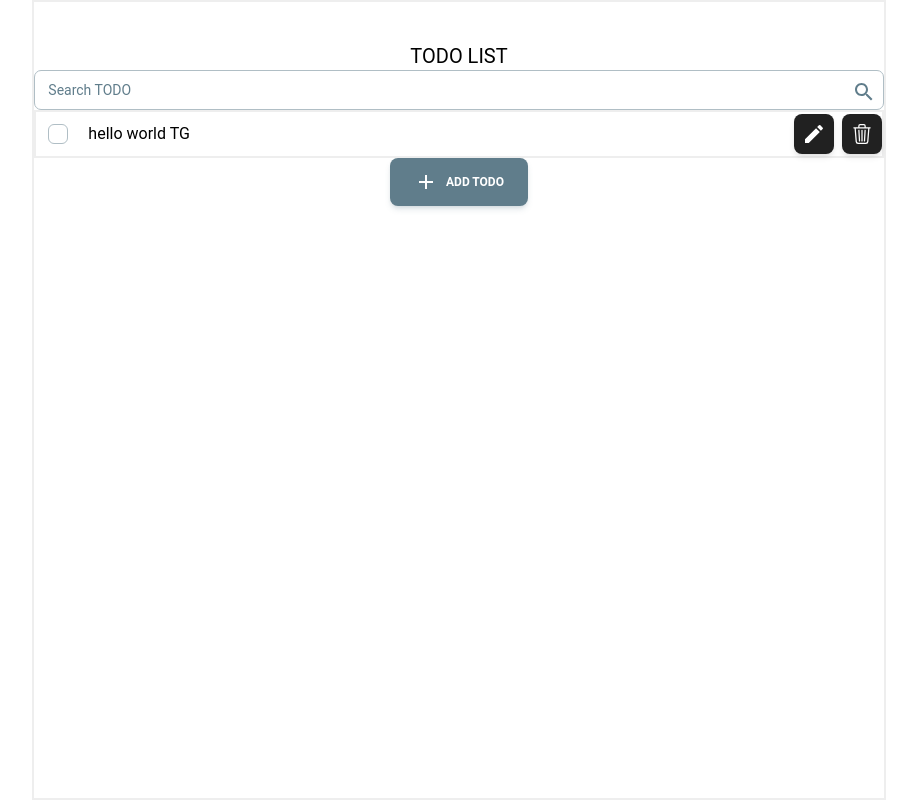
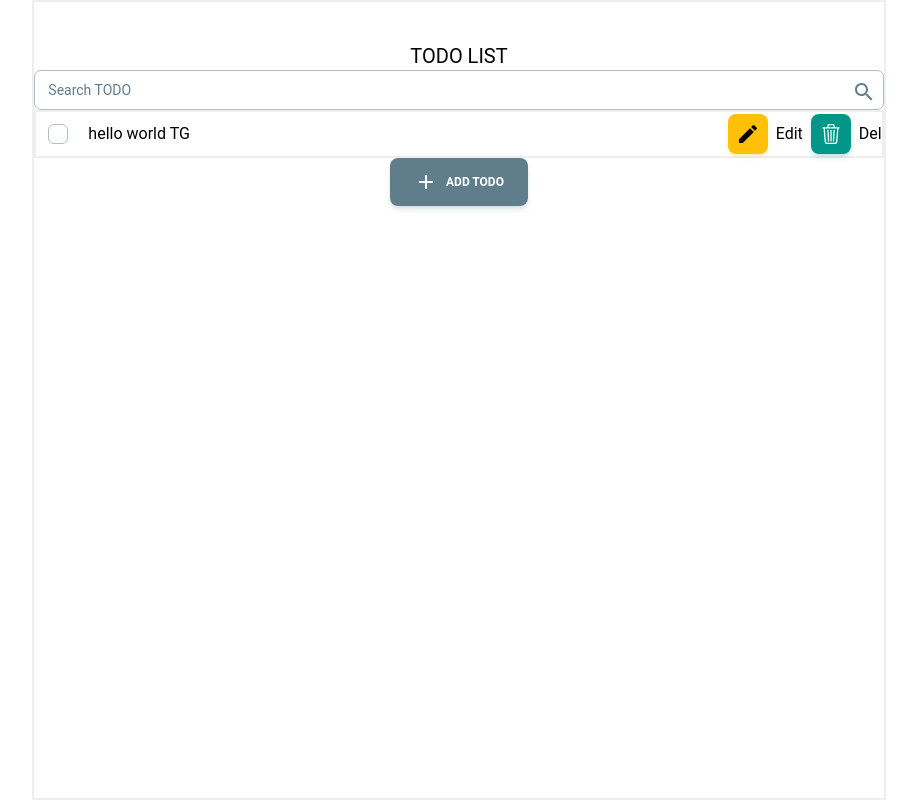
Before and after one commit to 82orez/inflearn-supabase-todo-list, a Next.js app: page / in a window 1280 px wide. Shown: the whole page, without its empty margins (181-1098 px from the left). Built offline with nearby package versions, Linux system fonts and the light colour scheme.

Commit message:
ui completed-1

```diff
--- a/src/app/layout.tsx
+++ b/src/app/layout.tsx
@@ -1,3 +1,4 @@
+import { ReactNode } from "react";
 import type { Metadata } from "next";
 import localFont from "next/font/local";
 import "./globals.css";
@@ -22,7 +23,7 @@ export const metadata: Metadata = {
 export default function RootLayout({
   children,
 }: Readonly<{
-  children: React.ReactNode;
+  children: ReactNode;
 }>) {
   return (
     <html lang="ko">
--- a/src/app/ui.tsx
+++ b/src/app/ui.tsx
@@ -9,7 +9,7 @@ import AddIcon from "@mui/icons-material/Add";
 export default function Ui() {
   return (
     <div className={"border-2 w-2/3 mx-auto flex flex-col items-center py-10 h-screen"}>
-      <h1 className={"text-xl"}>TODO LIST</h1>
+      <div className={"text-xl"}>TODO LIST</div>
 
       {/*@ts-ignore*/}
       <Input label="Search TODO" icon={<SearchIcon />} placeholder={"Search TODO"} />
--- a/src/components/todo.tsx
+++ b/src/components/todo.tsx
@@ -1,9 +1,9 @@
 "use client";
 
+import { useRef, useState } from "react";
 import { Checkbox, IconButton } from "@material-tailwind/react";
 import CreateIcon from "@mui/icons-material/Create";
 import { BsTrash3 } from "react-icons/bs";
-import { useState } from "react";
 import { LuSave } from "react-icons/lu";
 
 interface Props {
@@ -15,11 +15,12 @@ export default function Todo({ id }: Props) {
   const [completed, setCompleted] = useState(false);
   const [value, setValue] = useState("hello world TG");
 
+  const inputRef = useRef<HTMLInputElement>(null);
+
   return (
     <div className={"border-2 w-full flex justify-center items-center gap-2"}>
       {/* @ts-ignore*/}
-      <Checkbox checked={completed} onClick={() => setCompleted(!completed)} />
-
+      <Checkbox checked={completed} color={"indigo"} onChange={(e) => setCompleted(e.target.checked)} />
       <div className={"grow"}>
         {isEditing ? (
           <input
@@ -28,12 +29,12 @@ export default function Todo({ id }: Props) {
             value={value}
             onChange={(e) => setValue(e.target.value)}
             placeholder={"할 일을 입력해 주세요."}
+            ref={inputRef}
           />
         ) : (
           <div className={`${completed && "line-through"}`}>{value}</div>
         )}
       </div>
-
       {isEditing ? (
         <>
           {/*@ts-ignore*/}
@@ -43,23 +44,27 @@ export default function Todo({ id }: Props) {
             }}>
             <LuSave className={"text-xl"} />
           </IconButton>
+          Save
         </>
       ) : (
         <>
           {/*@ts-ignore*/}
           <IconButton
+            color="amber"
             onClick={() => {
               setIsEditing(true);
+              setTimeout(() => inputRef.current?.focus(), 0);
             }}>
             <CreateIcon />
           </IconButton>
+          Edit
         </>
       )}
-
       {/* @ts-ignore*/}
-      <IconButton>
+      <IconButton color={"teal"}>
         <BsTrash3 className={"text-xl"} />
       </IconButton>
+      Del
     </div>
   );
 }
```
